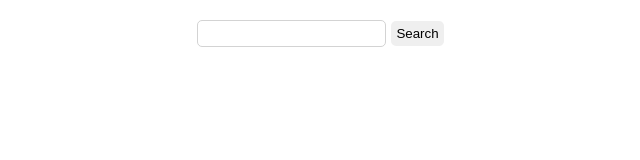
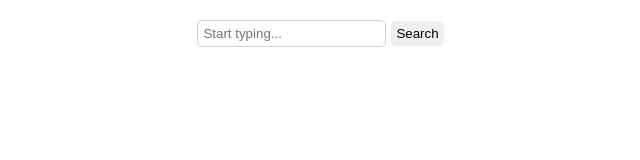
Before and after one commit to elena-in-code/Nasa-project, a React (Create React App) app: page / in a window 1280 px wide. Shown: the top 160 px of the page, without its empty margins (322-962 px from the left). Built offline with nearby package versions, Linux system fonts and the light colour scheme.

Commit message:
PropTypes, Eslint, SearchTerm Component
Add:
PropTypes
Eslint rules
SearchTerm Component

```diff
--- a/package.json
+++ b/package.json
@@ -6,6 +6,7 @@
     "@testing-library/jest-dom": "^4.2.4",
     "@testing-library/react": "^9.5.0",
     "@testing-library/user-event": "^7.2.1",
+    "prop-types": "^15.7.2",
     "react": "^16.13.1",
     "react-dom": "^16.13.1",
     "react-scripts": "3.4.1"
@@ -30,5 +31,9 @@
       "last 1 firefox version",
       "last 1 safari version"
     ]
+  },
+  "devDependencies": {
+    "eslint": "^6.8.0",
+    "eslint-plugin-react": "^7.19.0"
   }
 }
--- a/src/componentes/common/card.js
+++ b/src/componentes/common/card.js
@@ -1,4 +1,6 @@
 import React from 'react';
+import PropTypes from 'prop-types';
+
 import './card.css';
 
 const Card = props => {
@@ -13,4 +15,18 @@ const Card = props => {
   );
 };
 
+Card.propTypes = {
+  cardTitle: PropTypes.string,
+  image: PropTypes.string,
+  imageAlt: PropTypes.string,
+  description: PropTypes.string
+}
+
+Card.defaultProps = {
+  cardTitle: '',
+  image: '',
+  imageAlt: '',
+  description: ''
+};
+
 export default Card;
--- a/src/componentes/common/form.js
+++ b/src/componentes/common/form.js
@@ -1,19 +1,36 @@
 import React from 'react';
+import PropTypes from 'prop-types';
 import './form.css';
 
 const Form = props => {
-  const { onClick, value, onChange } = props;
+  const { onClick, value, onChange, buttonText, showInput } = props;
 
   return (
     <div className='form__container'>
       <label>
-        <input className='form__input' type="text" value={value} onChange={onChange} />
+        {showInput && <input id='form__input' className='form__input' type="text" value={value} onChange={onChange} placeholder="Start typing..." />}
       </label>
       <button className='form__button' onClick={onClick}>
-        Search
+        {buttonText}
       </button>
     </div>
   );
 };
 
+Form.propTypes = {
+  onClick: PropTypes.func.isRequired,
+  value: PropTypes.string,
+  onChange: PropTypes.func.isRequired,
+  buttonText: PropTypes.string,
+  showInput: PropTypes.bool
+}
+
+Form.defaultProps = {
+  onClick: PropTypes.func,
+  value: '',
+  onChange: PropTypes.func,
+  buttonText: '',
+  showInput: false
+};
+
 export default Form;
--- /dev/null
+++ b/src/componentes/common/searchTerm.js
@@ -0,0 +1,24 @@
+import React from 'react';
+import PropTypes from 'prop-types';
+
+// import './searchTerm.css';
+
+const SearchTerm = props => {
+  const { searchTerm } = props;
+
+  return (
+    <div className='searchTerm__wrapper'>
+      <p>{`Results for: ${searchTerm}`}</p>
+    </div>
+  );
+};
+
+SearchTerm.propTypes = {
+  searchTerm: PropTypes.string
+}
+
+SearchTerm.defaultProps = {
+  searchTerm: ''
+};
+
+export default SearchTerm;
--- a/src/componentes/search/search.js
+++ b/src/componentes/search/search.js
@@ -2,6 +2,7 @@ import React, { useState } from 'react';
 
 import Form from '../common/form';
 import Card from '../common/card';
+import SearchTerm from '../common/searchTerm';
 
 import './search.css';
 
@@ -10,6 +11,7 @@ const nasaURL = 'https://images-api.nasa.gov/search?q=';
 const Search = () => {
   const [inputValue, setInputValue] = useState('');
   const [collection, setCollection] = useState([]);
+  const [showInput, setShowInput] = useState(true);
 
   const handleChange = event => {
     setInputValue(event.target.value);
@@ -26,6 +28,12 @@ const Search = () => {
     return console.log("nothing here");
   };
 
+  const handleReset = () => {
+    setCollection([]);
+    setInputValue('');
+    setShowInput(true);
+  }
+
   const renderSearchResults = () => {
     if (collection && collection.items){
         const { items } = collection;
@@ -34,16 +42,24 @@ const Search = () => {
           const { title, description } = data[0];
           return <Card key={title} cardTitle={title} image={links ? links[0].href : ''} imageAlt={title} description={description} />;
         });
+
       return getCardComponent;
     }
   };
 
   return (
     <div className="search__container">
-      <Form onClick={() => handleSubmit()} onChange={handleChange} value={inputValue} />
-        <div className='search-results__container'>
-          {collection.length !== 0 && renderSearchResults()}
-        </div>
+      <Form
+        onClick={collection.length === 0 ? () => handleSubmit(): () => handleReset()}
+        onChange={handleChange}
+        value={inputValue}
+        buttonText={collection.length === 0 ? "Search" : "Reset Search"}
+        showInput = {collection.length === 0 && showInput}
+      />
+      {collection.length !== 0 && <SearchTerm searchTerm={inputValue} />}
+      <div className='search-results__container'>
+        {collection.length !== 0 && renderSearchResults()}
+      </div>
     </div>
   );
 };
```
Also changed, not shown: .eslintrc.js (added), 1 other file (tests, documents, lock files or other folders).
